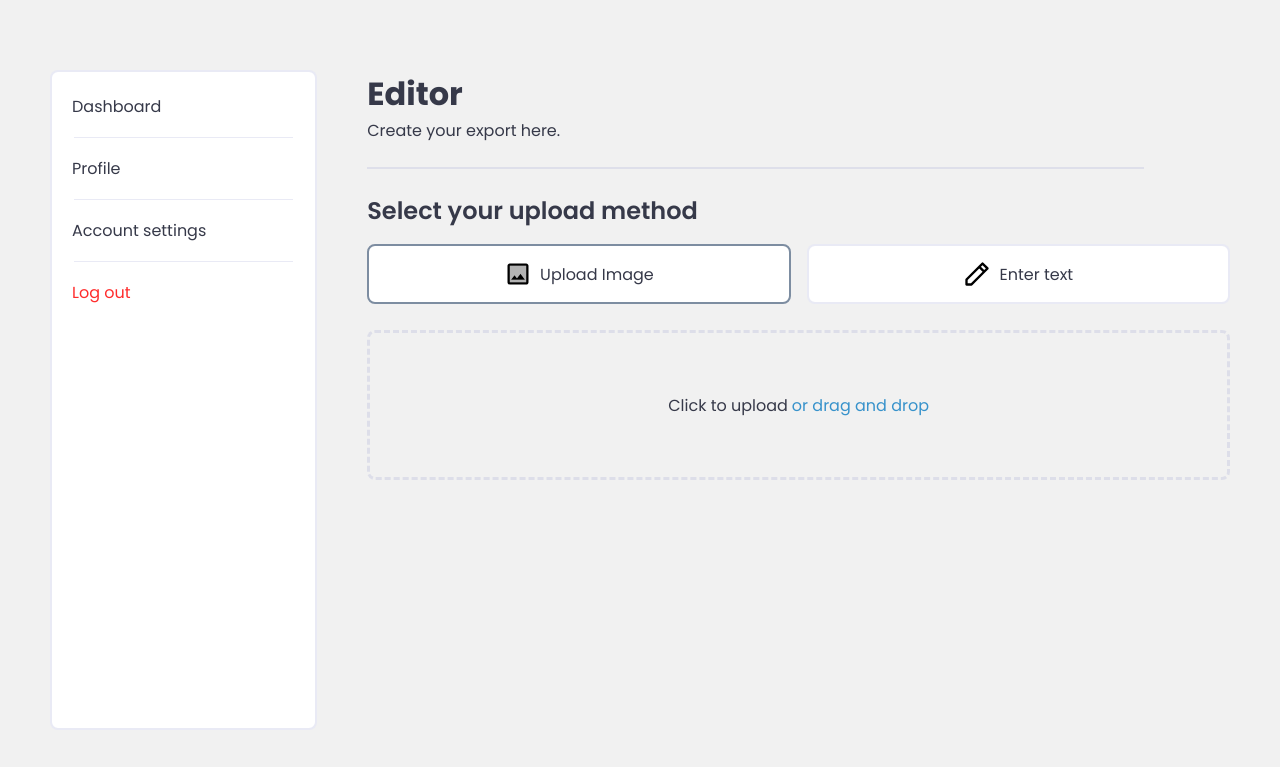
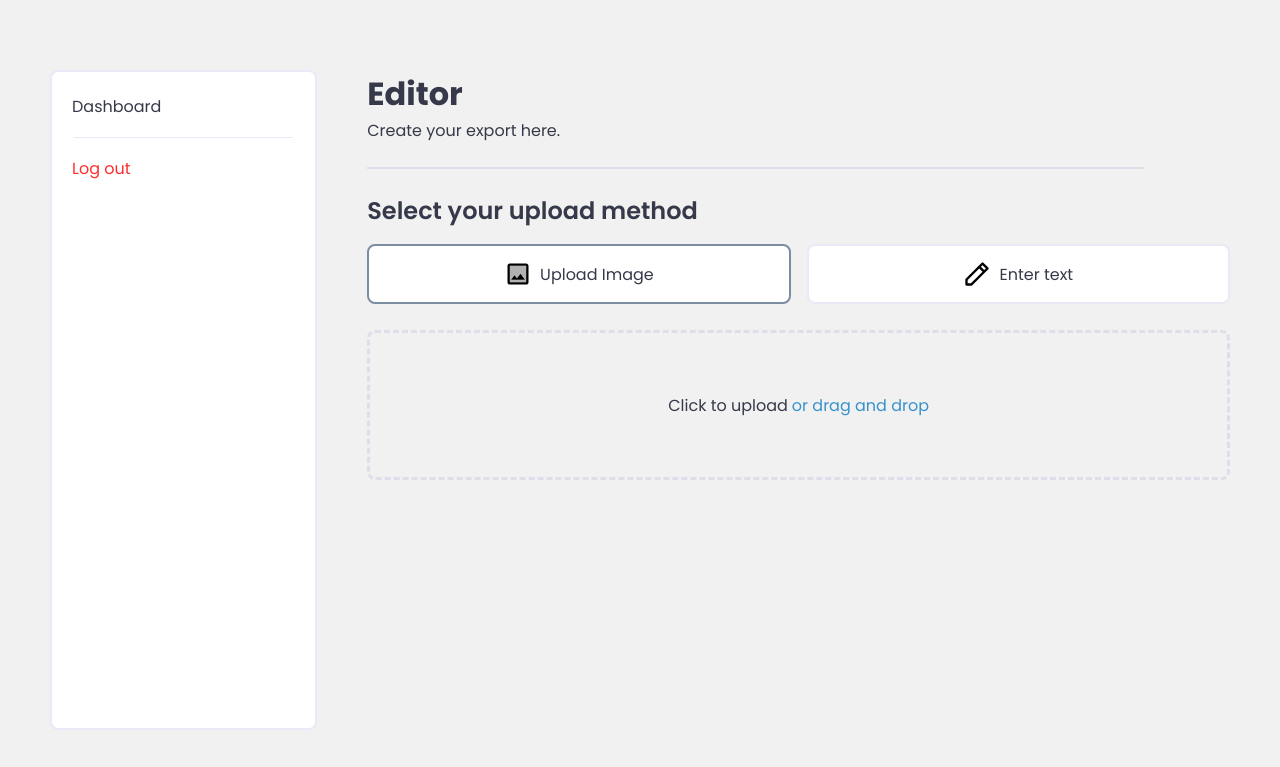
Before and after one commit to Hexatare/DeckBuilder, a Flask app: page /create in a window 1280 px wide. Shown: the top 767 px of the page. Run offline with Flask 3, Linux system fonts and the light colour scheme; the visitor is signed in with stand-in values (Sample User, id 1).

Commit message:
Updated links on create_deck and dashboard

```diff
--- a/deck_builder/create_deck/static/styles/create_deck.css
+++ b/deck_builder/create_deck/static/styles/create_deck.css
@@ -115,7 +115,8 @@ body {
     padding: 0 10px;
     transition-duration: .2s;
     transition-property: background-color;
-    cursor: pointer
+    cursor: pointer;
+    text-decoration: none;
 }
 
 .navbar-element:hover {
@@ -123,7 +124,8 @@ body {
 }
 
 .navbar-logout-element-text {
-    color: var(--color-danger-dark) !important
+    color: var(--color-danger-dark) !important;
+    text-decoration: none;
 }
 
 .page-content-element-create {
--- a/deck_builder/create_deck/templates/create_deck.html
+++ b/deck_builder/create_deck/templates/create_deck.html
@@ -19,21 +19,13 @@
 <body>
     <aside class="navbar-wrapper">
         <div class="navbar">
-            <div class="navbar-element">
+            <a class="navbar-element" hef="{{ url_for('dashboard_bp.dashboard') }}">
                 <p class="navbar-elemement-text">Dashboard</p>
-            </div>
+            </a>
             <div class="divider"></div>
-            <div class="navbar-element">
-                <p class="navbar-elemement-text">Profile</p>
-            </div>
-            <div class="divider"></div>
-            <div class="navbar-element">
-                <p class="navbar-elemement-text">Account settings</p>
-            </div>
-            <div class="divider"></div>
-            <div class="navbar-element">
+            <a class="navbar-element" href="{{ url_for('auth_bp.logout') }}">
                 <p class="navbar-logout-element-text">Log out</p>
-            </div>
+            </a>
         </div>
     </aside>
     <main class="main">
```
Also changed, not shown: deck_builder/dashboard/templates/dashboard.html (+1 -9 lines), deck_builder/editor/templates/editor.html (+1 -9 lines).
